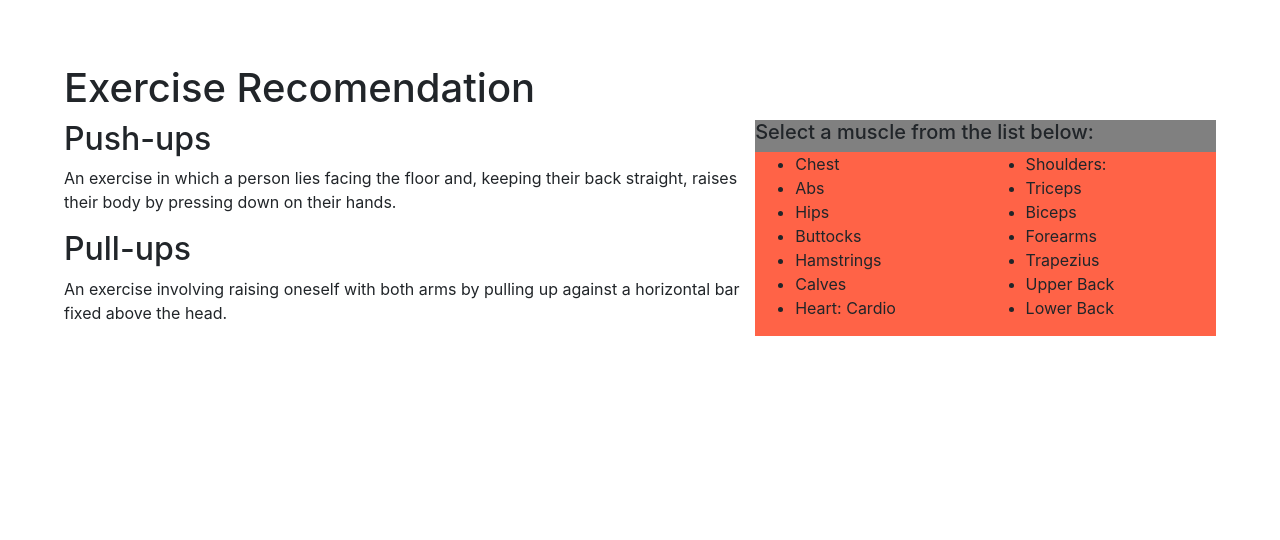
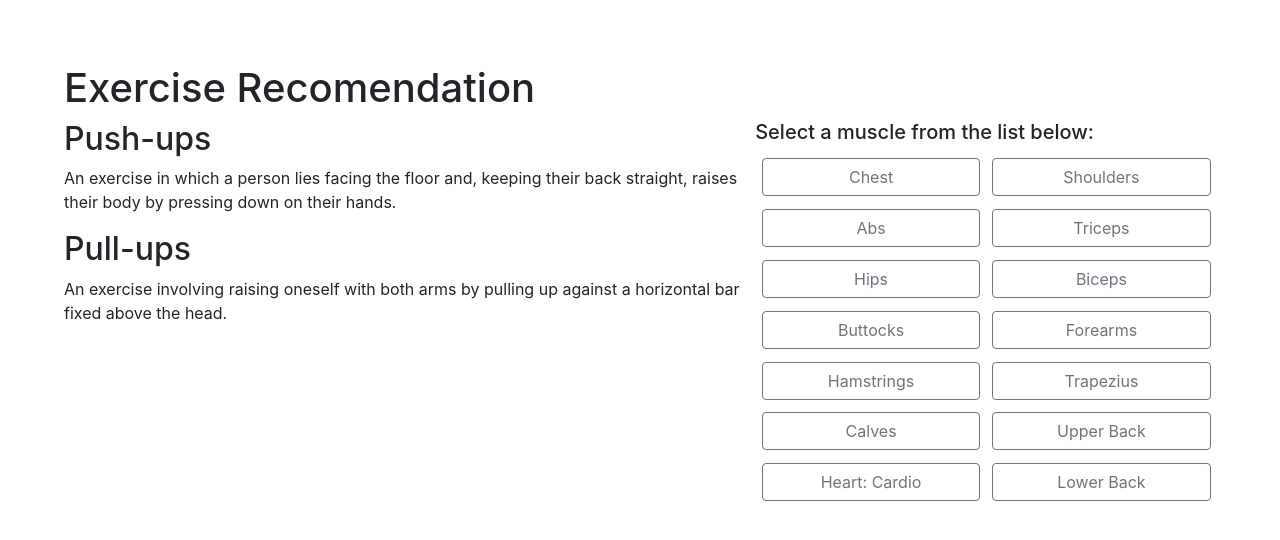
Before and after one commit to kdagnan/FitTrack, a Django app: page /exercises/ in a window 1280 px wide. Shown: the top 540 px of the page. Run offline with Django 3.2, Linux system fonts and the light colour scheme; some libraries are stand-ins or nearby versions.

Commit message:
add buttons to muscle list

```diff
--- a/app/templates/app/exercises.html
+++ b/app/templates/app/exercises.html
@@ -7,7 +7,6 @@
     .selection-box{
         float: right;
         width: 40%;
-        background: grey;
     }
     muscle-container{
         flex-direction: row;
@@ -16,7 +15,11 @@
     .vertical-container{
         float: right;
         width: 50%;
-        background: tomato;
+    }
+    .btn-outline-secondary{
+        float: left;
+        margin: 0.5vw;
+        width: 95%;
     }
 {% endblock style %}
 
@@ -27,26 +30,22 @@
             <h5>Select a muscle from the list below:</h3>
             <div class="muscle-container">
                 <div class="vertical-container">
-                    <ul>
-                        <li>Shoulders:</li>
-                        <li>Triceps</li>
-                        <li>Biceps</li>
-                        <li>Forearms</li>
-                        <li>Trapezius</li>
-                        <li>Upper Back</li>
-                        <li>Lower Back</li>
-                    </ul>
+                    <Button class="btn btn-outline-secondary">Shoulders</Button>
+                    <Button class="btn btn-outline-secondary">Triceps</Button>
+                    <Button class="btn btn-outline-secondary">Biceps</Button>
+                    <Button class="btn btn-outline-secondary">Forearms</Button>
+                    <Button class="btn btn-outline-secondary">Trapezius</Button>
+                    <Button class="btn btn-outline-secondary">Upper Back</Button>
+                    <Button class="btn btn-outline-secondary">Lower Back</Button>
                 </div>
                 <div class="vertical-container">
-                    <ul>
-                        <li>Chest</li>
-                        <li>Abs</li>
-                        <li>Hips</li>
-                        <li>Buttocks</li>
-                        <li>Hamstrings</li>
-                        <li>Calves</li>
-                        <li>Heart: Cardio</li>
-                    </ul>
+                    <Button class="btn btn-outline-secondary">Chest</Button>
+                    <Button class="btn btn-outline-secondary">Abs</Button>
+                    <Button class="btn btn-outline-secondary">Hips</Button>
+                    <Button class="btn btn-outline-secondary">Buttocks</Button>
+                    <Button class="btn btn-outline-secondary">Hamstrings</Button>
+                    <Button class="btn btn-outline-secondary">Calves</Button>
+                    <Button class="btn btn-outline-secondary">Heart: Cardio</Button>
                 </div>
             </div>
         </div>
```
